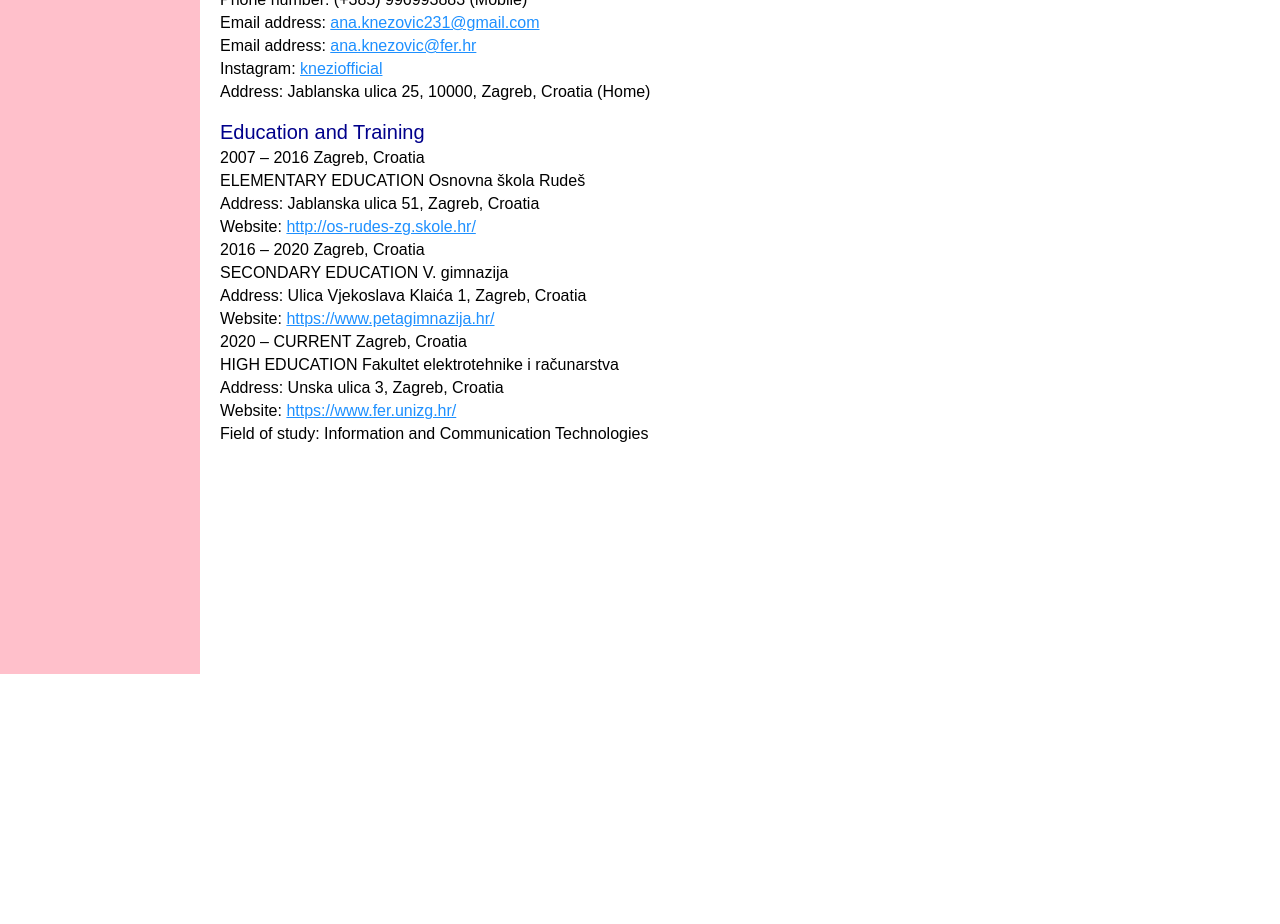
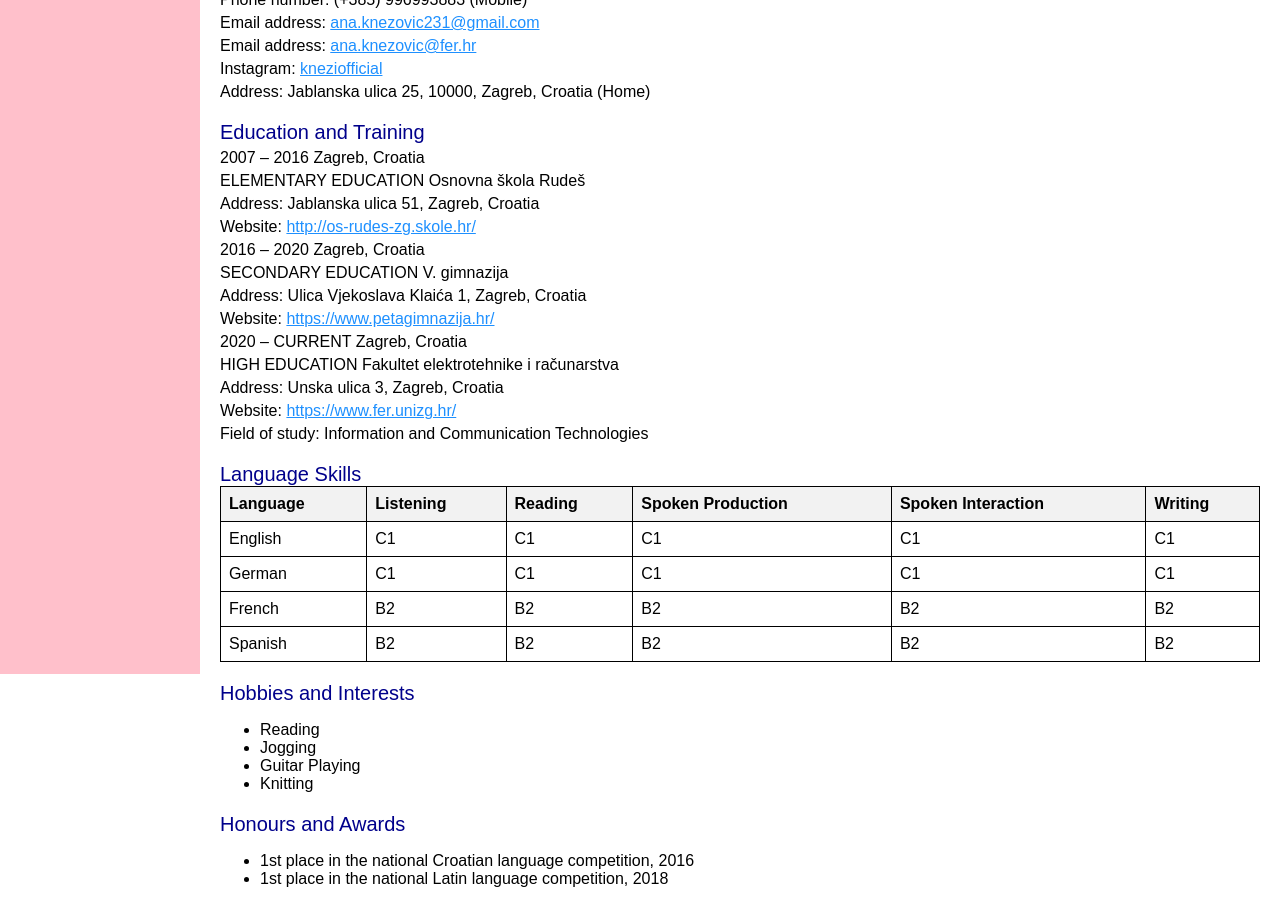
Before and after one commit to AnaKnezovic/anaknezovic.github.io, a plain HTML site: page cv.html in a window 1280 px wide. Shown: the part 146-1070 px from the top of the page. Before the commit the page ends 800 px from the top, so only its background shows below. Drawn offline with Linux system fonts and the light colour scheme.

Commit message:
Update cv.html
Signed-off-by: AnaKnezovic <146034023+AnaKnezovic@users.noreply.github.com>

```diff
--- a/cv.html
+++ b/cv.html
@@ -49,6 +49,23 @@
         a {
             color: dodgerblue;
         }
+        .section-title {
+            font-size: 20px;
+            color: darkblue;
+            margin-top: 20px;
+        }
+        table {
+            width: 100%;
+            border-collapse: collapse;
+        }
+        th, td {
+            border: 1px solid black;
+            padding: 8px;
+            text-align: left;
+        }
+        th {
+            background-color: #f2f2f2;
+        }
     </style>
 </head>
 <body>
@@ -87,7 +104,62 @@
                 <p>Website: <a href="https://www.fer.unizg.hr/" target="_blank">https://www.fer.unizg.hr/</a></p>
                 <p>Field of study: Information and Communication Technologies</p>
 
-                <!-- Add other sections like Language Skills, Digital Skills, Additional Information, Hobbies and Interests, Honours and Awards in a similar format -->
+                <div class="section-title">Language Skills</div>
+    <table>
+        <tr>
+            <th>Language</th>
+            <th>Listening</th>
+            <th>Reading</th>
+            <th>Spoken Production</th>
+            <th>Spoken Interaction</th>
+            <th>Writing</th>
+        </tr>
+        <tr>
+            <td>English</td>
+            <td>C1</td>
+            <td>C1</td>
+            <td>C1
+</td>
+            <td>C1</td>
+            <td>C1</td>
+        </tr>
+        <tr>
+            <td>German</td>
+            <td>C1</td>
+            <td>C1</td>
+            <td>C1</td>
+            <td>C1</td>
+            <td>C1</td>
+        </tr>
+        <tr>
+            <td>French</td>
+            <td>B2</td>
+            <td>B2</td>
+            <td>B2</td>
+            <td>B2</td>
+            <td>B2</td>
+        </tr>
+        <tr>
+            <td>Spanish</td>
+            <td>B2</td>
+            <td>B2</td>
+            <td>B2</td>
+            <td>B2</td>
+            <td>B2</td>
+        </tr>
+    </table>
+        <div class="section-title">Hobbies and Interests</div>
+<ul>
+    <li>Reading</li>
+    <li>Jogging</li>
+    <li>Guitar Playing</li>
+    <li>Knitting</li>
+</ul>
+        <div class="section-title">Honours and Awards</div>
+<ul>
+    <li>1st place in the national Croatian language competition, 2016</li>
+    <li>1st place in the national Latin language competition, 2018</li>
+</ul>
     </div>
 </div>
 
```
